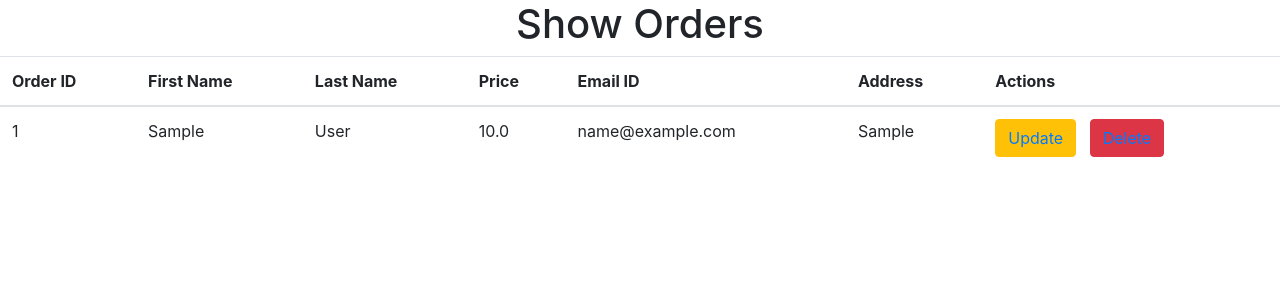
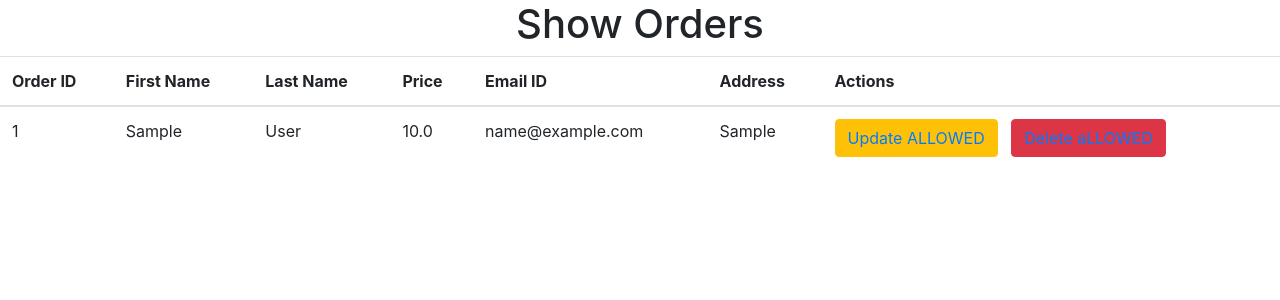
Before and after one commit to Anni008/DjangoCrud, a Django app: page /sv/ in a window 1280 px wide. Shown: the part 56-356 px from the top of the page. Run offline with Django 4.2, Linux system fonts and the light colour scheme; tables that the repository leaves empty hold one stand-in row (values such as "Sample post"); some libraries are stand-ins or nearby versions.

Commit message:
second commit

```diff
--- a/templates/crudapp/show.html
+++ b/templates/crudapp/show.html
@@ -5,7 +5,9 @@
 {% endblock %}
 
 {% block content %}
-<center><h1>Show Orders</h1></center>
+<center>
+  <h1>Show Orders</h1>
+</center>
 <table class="table">
   <thead>
     <tr>
@@ -28,8 +30,8 @@
       <td>{{i.mail}}</td>
       <td>{{i.addr}}</td>
       <td>
-            <button class="btn btn-warning"><a href="{% url 'update_url' i.oid %}">Update</a></button>&nbsp;&nbsp;
-            <button class="btn btn-danger"><a href="{% url 'delete_url' i.oid %}">Delete</a></button>
+        <button class="btn btn-warning"><a href="{% url 'update_url' i.oid %}">Update ALLOWED </a></button>&nbsp;&nbsp;
+        <button class="btn btn-danger"><a href="{% url 'delete_url' i.oid %}">Delete aLLOWED </a></button>
       </td>
     </tr>
     {% endfor %}
```
Lines whose indentation alone changed are shown as unchanged.
